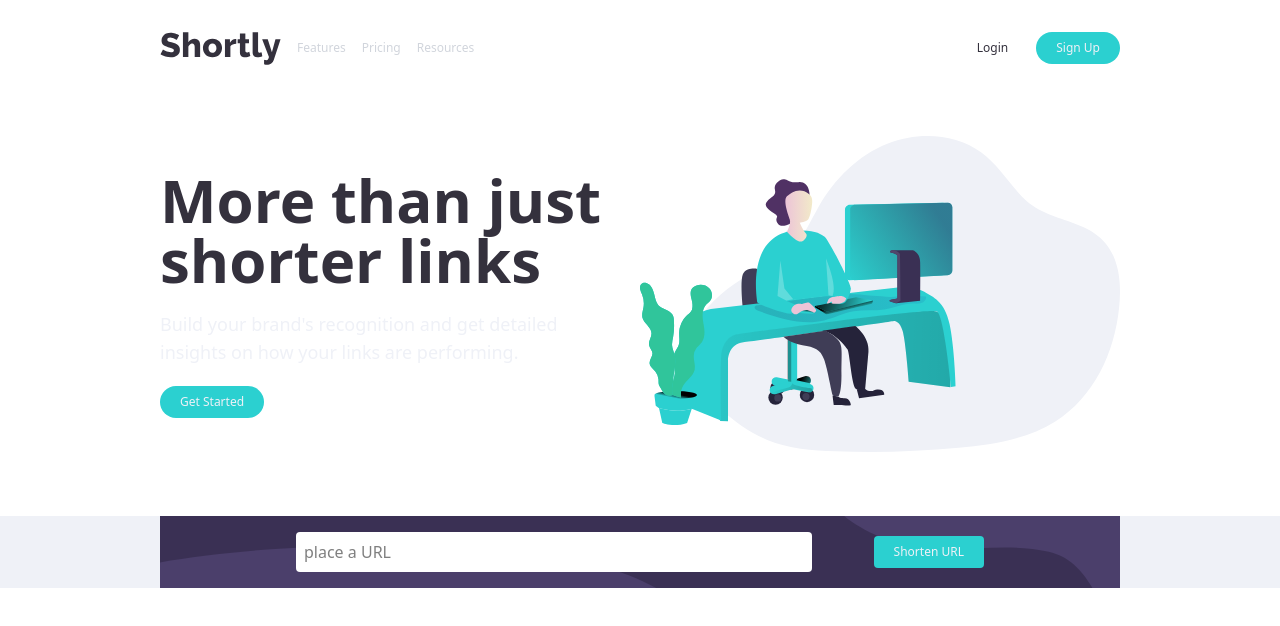
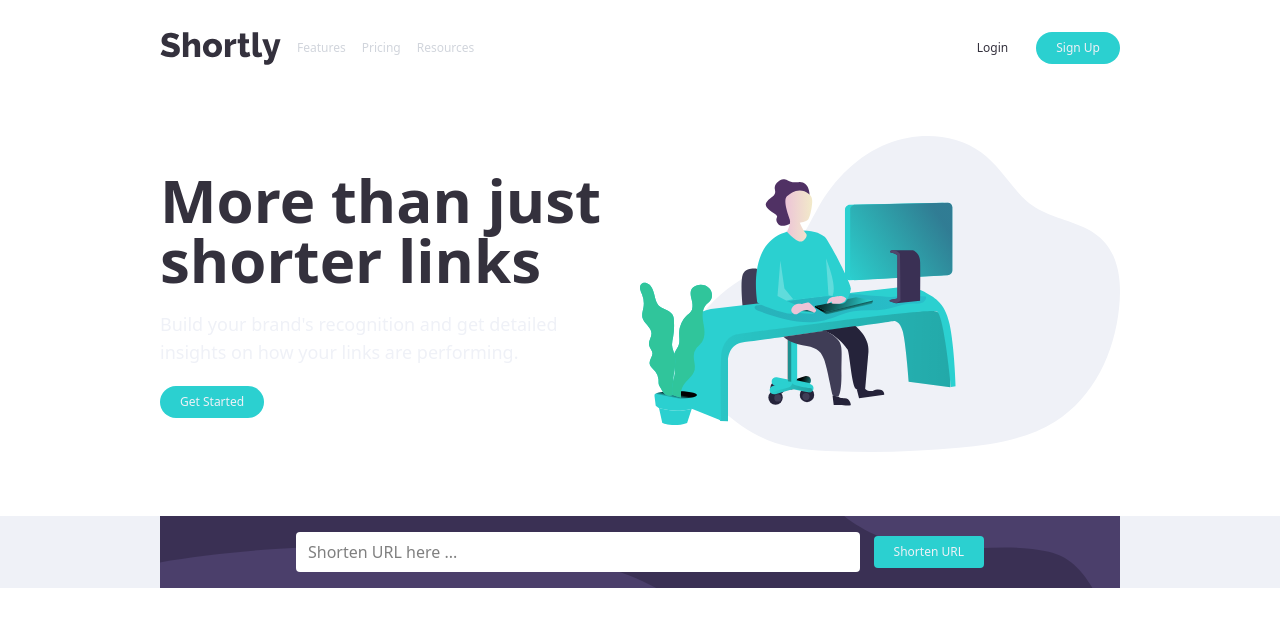
Before and after one commit to soala144/url-shortener, a React (Vite) app: page / in a window 1280 px wide. Shown: the top 626 px of the page. Built offline with nearby package versions, Linux system fonts and the light colour scheme.

Commit message:
Done with input section UI

```diff
--- a/src/Components/InputSection.jsx
+++ b/src/Components/InputSection.jsx
@@ -12,10 +12,10 @@ const InputSection = () => {
       <div className="w-3/4 p-4 flex justify-between items-center rounded-lg m-auto">
         <input
           type="text"
-          placeholder="place a URL"
-          className="bg-white w-3/4 h-10 rounded p-2"
+          placeholder="Shorten URL here ..."
+          className="bg-white w-[82%] h-10 rounded px-3"
         />
-        <Buttons borderRadius="4px" className="w-2/5">
+        <Buttons borderRadius="4px" className="w-[5%]">
           Shorten URL
         </Buttons>
       </div>
```
